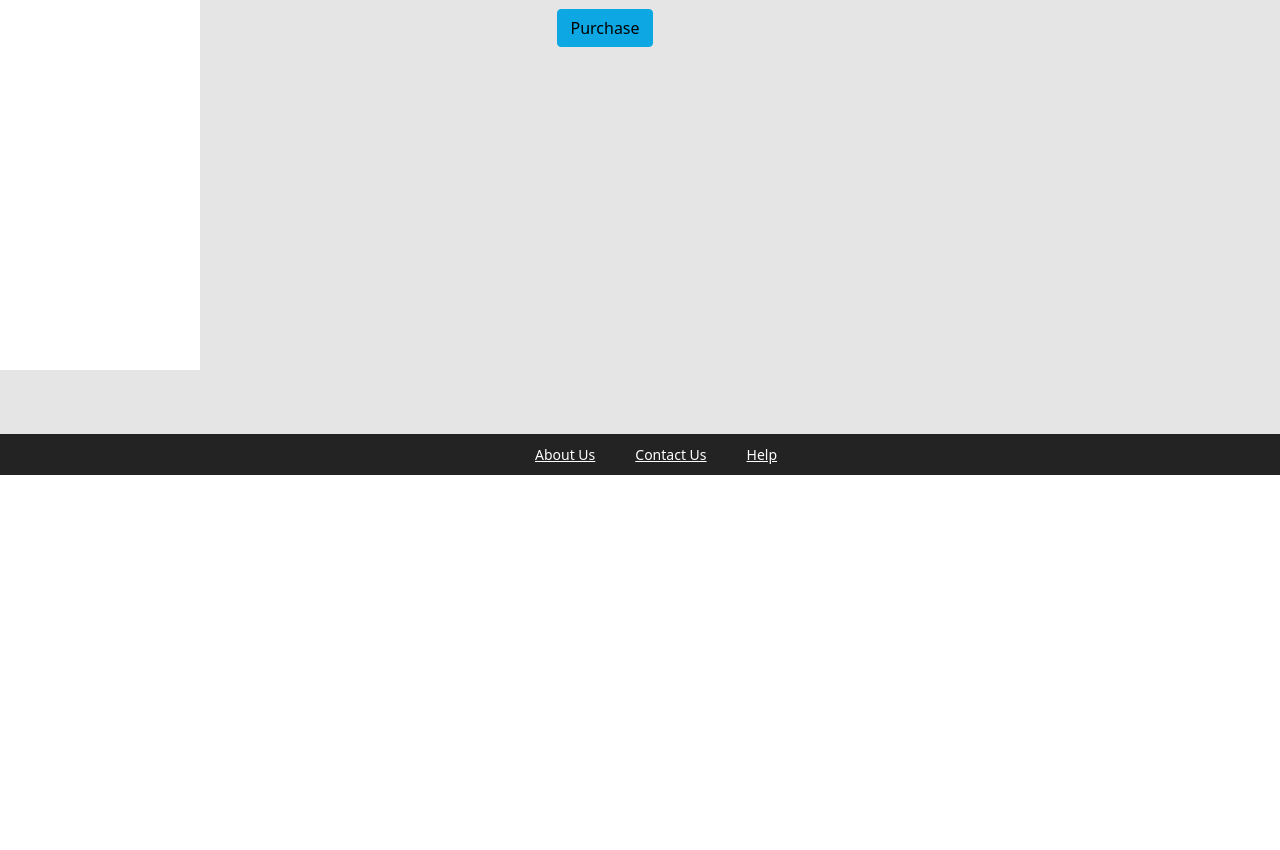
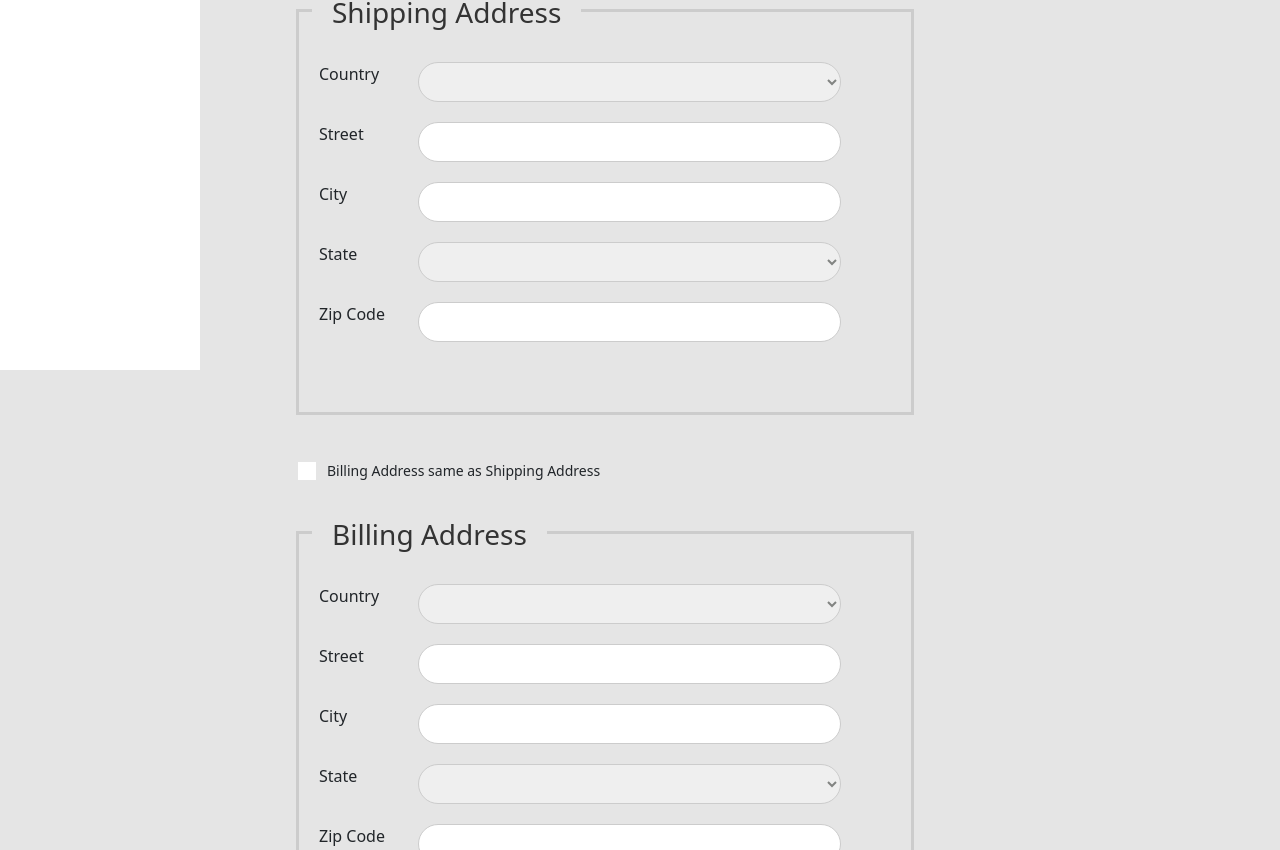
Before and after one commit to PiotrGamorski/Angular-front-Ecommerce-app, an Angular app: page /checkout in a window 1280 px wide. Shown: the part 430-1280 px from the top of the page. Before the commit the page ends 921 px from the top, so only its background shows below. Built offline with nearby package versions, Linux system fonts and the light colour scheme; no server answers.

Commit message:
Layout for the forms implemented in checkout.html component. Also, copying from shipping address to billing address introduced.

```diff
--- a/src/app/components/checkout/checkout.component.html
+++ b/src/app/components/checkout/checkout.component.html
@@ -34,6 +34,127 @@
                         </div>
                     </div>
 
+                    <!-- end of customer form -->
+                </div>
+
+                <!-- shipping Address -->
+                <div formGroupName="shippingAddress" class="form-area">
+                    <h3>Shipping Address</h3>
+
+                    <div class="row">
+                        <div class="col-md-2"><label>Country</label></div>
+                        <div class="col-md-9">
+                            <div class="input-space">
+                                <select formControlName="country">
+                                    <option>TO DO</option>
+                                </select>
+                            </div>
+                        </div>
+                    </div>
+
+                    <div class="row">
+                        <div class="col-md-2"><label>Street</label></div>
+                        <div class="col-md-9">
+                            <div class="input-space">
+                                <input formControlName="street" type="text">
+                            </div>
+                        </div>
+                    </div>
+
+                    <div class="row">
+                        <div class="col-md-2"><label>City</label></div>
+                        <div class="col-md-9">
+                            <div class="input-space">
+                                <input formControlName="city" type="text">
+                            </div>
+                        </div>
+                    </div>
+
+                    <div class="row">
+                        <div class="col-md-2"><label>State</label></div>
+                        <div class="col-md-9">
+                            <div class="input-space">
+                                <select formControlName="state">
+                                    <option>TO DO</option>
+                                </select>
+                            </div>
+                        </div>
+                    </div>
+
+                    <div class="row">
+                        <div class="col-md-2"><label>Zip Code</label></div>
+                        <div class="col-md-9">
+                            <div class="input-space">
+                                <input formControlName="zipCode" type="text">
+                            </div>
+                        </div>
+                    </div>
+
+                    <!-- end of the Shipping Address form -->
+                </div>
+
+                <!-- Add check box to copy shipping to billing -->
+                <div class="input-space">
+                    <label class="au-checkbox">
+                        <input type="checkbox" (change)="copyShippingAddressToBilingAddress($event)">
+                        <span class="au-checkmark"></span>Billing Address same as Shipping Address
+                    </label>
+                </div>
+
+                <!-- Billing Address -->
+                <div formGroupName="billingAddress" class="form-area">
+                    <h3>Billing Address</h3>
+
+                    <div class="row">
+                        <div class="col-md-2"><label>Country</label></div>
+                        <div class="col-md-9">
+                            <div class="input-space">
+                                <select formControlName="country">
+                                    <option>TO DO</option>
+                                </select>
+                            </div>
+                        </div>
+                    </div>
+
+                    <div class="row">
+                        <div class="col-md-2"><label>Street</label></div>
+                        <div class="col-md-9">
+                            <div class="input-space">
+                                <input formControlName="street" type="text">
+                            </div>
+                        </div>
+                    </div>
+
+                    <div class="row">
+                        <div class="col-md-2"><label>City</label></div>
+                        <div class="col-md-9">
+                            <div class="input-space">
+                                <input formControlName="city" type="text">
+                            </div>
+                        </div>
+                    </div>
+
+                    <div class="row">
+                        <div class="col-md-2"><label>State</label></div>
+                        <div class="col-md-9">
+                            <div class="input-space">
+                                <select formControlName="state">
+                                    <option>TO DO</option>
+                                </select>
+                            </div>
+                        </div>
+                    </div>
+
+                    <div class="row">
+                        <div class="col-md-2"><label>Zip Code</label></div>
+                        <div class="col-md-9">
+                            <div class="input-space">
+                                <input formControlName="zipCode" type="text">
+                            </div>
+                        </div>
+                    </div>
+
+                    <!-- end of the Billing Address form -->
                 </div>
 
                 <!-- submit button -->
--- a/src/app/components/checkout/checkout.component.ts
+++ b/src/app/components/checkout/checkout.component.ts
@@ -62,5 +62,15 @@
     console.log(this.checkoutFormGroup.get('customer')?.value);
   }
 
+  copyShippingAddressToBilingAddress(theEvent: Event): void {
+    const controls = this.checkoutFormGroup.controls;
+
+    if ((theEvent.target as HTMLInputElement).checked) {
+      controls.billingAddress.setValue(controls.shippingAddress.value);
+    } else {
+      controls.billingAddress.reset();
+    }
+  }
+
   // END OF CLASS
 }
```
